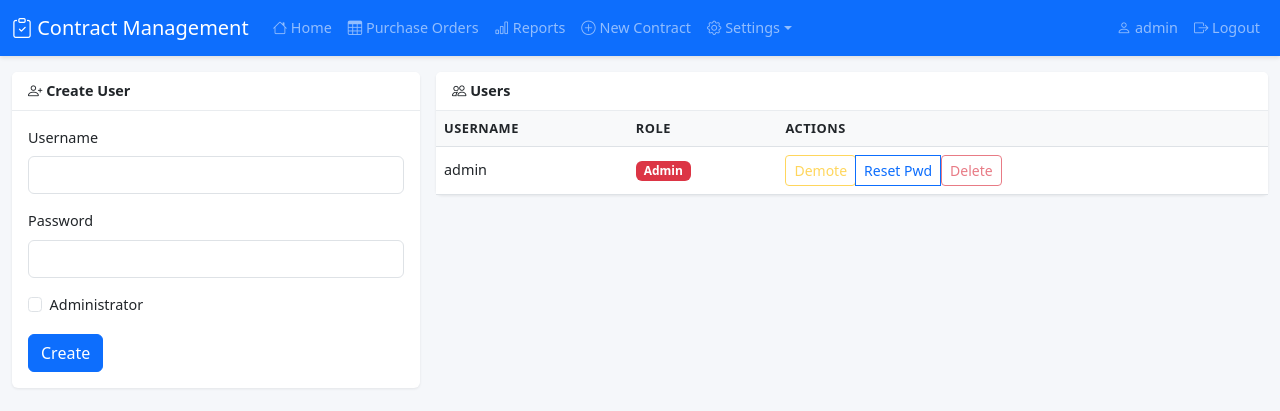
After one commit to oftana72/contract-mgmt, a Flask app: page /settings/users in a window 1280 px wide. The commit adds this page. Shown: the top 411 px of the page. Run offline with Flask 3, Linux system fonts and the light colour scheme; a user stored in the database is signed in; some libraries are stand-ins or nearby versions.

Commit message:
Add user management: create/edit/delete users for admin

```diff
--- a/app.py
+++ b/app.py
@@ -676,6 +676,83 @@ def po_statuses_delete(id):
     flash('Deleted', 'success')
     return redirect(url_for('po_statuses'))
 
+@app.route('/settings/users')
+@login_required
+def users_list():
+    if not current_user.is_admin:
+        flash('Admin access required', 'danger')
+        return redirect(url_for('index'))
+    users = User.query.order_by(User.username).all()
+    return render_template('users.html', users=users)
+
+@app.route('/settings/users/create', methods=['POST'])
+@login_required
+def user_create():
+    if not current_user.is_admin:
+        flash('Admin access required', 'danger')
+        return redirect(url_for('index'))
+    username = request.form.get('username', '').strip()
+    password = request.form.get('password', '').strip()
+    is_admin = 1 if request.form.get('is_admin') else 0
+    if not username or not password:
+        flash('Username and password required', 'danger')
+        return redirect(url_for('users_list'))
+    if User.query.filter_by(username=username).first():
+        flash('Username already exists', 'warning')
+        return redirect(url_for('users_list'))
+    user = User(username=username, is_admin=is_admin)
+    user.set_password(password)
+    db.session.add(user)
+    db.session.commit()
+    flash('User created', 'success')
+    return redirect(url_for('users_list'))
+
+@app.route('/settings/users/<int:id>/toggle-admin', methods=['POST'])
+@login_required
+def user_toggle_admin(id):
+    if not current_user.is_admin:
+        flash('Admin access required', 'danger')
+        return redirect(url_for('index'))
+    user = User.query.get_or_404(id)
+    if user.id == current_user.id:
+        flash('Cannot change your own admin status', 'warning')
+        return redirect(url_for('users_list'))
+    user.is_admin = 0 if user.is_admin else 1
+    db.session.commit()
+    flash('Updated', 'success')
+    return redirect(url_for('users_list'))
+
+@app.route('/settings/users/<int:id>/reset-password', methods=['POST'])
+@login_required
+def user_reset_password(id):
+    if not current_user.is_admin:
+        flash('Admin access required', 'danger')
+        return redirect(url_for('index'))
+    user = User.query.get_or_404(id)
+    password = request.form.get('password', '').strip()
+    if not password:
+        flash('Password required', 'danger')
+        return redirect(url_for('users_list'))
+    user.set_password(password)
+    db.session.commit()
+    flash('Password reset', 'success')
+    return redirect(url_for('users_list'))
+
+@app.route('/settings/users/<int:id>/delete', methods=['POST'])
+@login_required
+def user_delete(id):
+    if not current_user.is_admin:
+        flash('Admin access required', 'danger')
+        return redirect(url_for('index'))
+    user = User.query.get_or_404(id)
+    if user.id == current_user.id:
+        flash('Cannot delete yourself', 'warning')
+        return redirect(url_for('users_list'))
+    db.session.delete(user)
+    db.session.commit()
+    flash('User deleted', 'success')
+    return redirect(url_for('users_list'))
+
 @app.route('/import', methods=['GET', 'POST'])
 def import_route():
     if request.method == 'POST':
--- a/templates/base.html
+++ b/templates/base.html
@@ -31,6 +31,8 @@
                             <li><a class="dropdown-item" href="{{ url_for('bi_officers') }}">BI Officers</a></li>
                             <li><a class="dropdown-item" href="{{ url_for('shipment_officers') }}">Shipment Officers</a></li>
                             <li><a class="dropdown-item" href="{{ url_for('po_statuses') }}">PO Statuses</a></li>
+                            {% if current_user.is_admin %}<li><hr class="dropdown-divider"></li>
+                            <li><a class="dropdown-item" href="{{ url_for('users_list') }}"><i class="bi bi-people"></i> Users</a></li>{% endif %}
                         </ul>
                     </li>
                     {% endif %}
--- /dev/null
+++ b/templates/users.html
@@ -0,0 +1,95 @@
+{% extends "base.html" %}
+{% block title %}User Management{% endblock %}
+{% block content %}
+<div class="row g-3">
+    <div class="col-md-4">
+        <div class="card">
+            <div class="card-header"><i class="bi bi-person-plus"></i> Create User</div>
+            <div class="card-body">
+                <form method="POST" action="{{ url_for('user_create') }}">
+                    <div class="mb-3">
+                        <label class="form-label">Username</label>
+                        <input type="text" name="username" class="form-control" required>
+                    </div>
+                    <div class="mb-3">
+                        <label class="form-label">Password</label>
+                        <input type="text" name="password" class="form-control" required>
+                    </div>
+                    <div class="mb-3 form-check">
+                        <input type="checkbox" name="is_admin" class="form-check-input" id="isAdmin">
+                        <label class="form-check-label" for="isAdmin">Administrator</label>
+                    </div>
+                    <button type="submit" class="btn btn-primary">Create</button>
+                </form>
+            </div>
+        </div>
+    </div>
+    <div class="col-md-8">
+        <div class="card">
+            <div class="card-header"><i class="bi bi-people"></i> Users</div>
+            <div class="card-body p-0">
+                <div class="table-responsive">
+                    <table class="table mb-0">
+                        <thead>
+                            <tr>
+                                <th>Username</th>
+                                <th>Role</th>
+                                <th>Actions</th>
+                            </tr>
+                        </thead>
+                        <tbody>
+                            {% for u in users %}
+                            <tr>
+                                <td>{{ u.username }}</td>
+                                <td>
+                                    {% if u.is_admin %}
+                                        <span class="badge bg-danger">Admin</span>
+                                    {% else %}
+                                        <span class="badge bg-secondary">User</span>
+                                    {% endif %}
+                                </td>
+                                <td>
+                                    <div class="btn-group btn-group-sm">
+                                        <form method="POST" action="{{ url_for('user_toggle_admin', id=u.id) }}" style="display:inline">
+                                            <button type="submit" class="btn btn-outline-warning btn-sm"
+                                                {% if u.id == current_user.id %}disabled{% endif %}>
+                                                {% if u.is_admin %}Demote{% else %}Make Admin{% endif %}
+                                            </button>
+                                        </form>
+                                        <button type="button" class="btn btn-outline-primary btn-sm" data-bs-toggle="modal" data-bs-target="#resetPwd{{ u.id }}">Reset Pwd</button>
+                                        <form method="POST" action="{{ url_for('user_delete', id=u.id) }}" style="display:inline"
+                                            onsubmit="return confirm('Delete user {{ u.username }}?')">
+                                            <button type="submit" class="btn btn-outline-danger btn-sm"
+                                                {% if u.id == current_user.id %}disabled{% endif %}>Delete</button>
+                                        </form>
+                                    </div>
+                                    <!-- Reset Password Modal -->
+                                    <div class="modal fade" id="resetPwd{{ u.id }}" tabindex="-1">
+                                        <div class="modal-dialog modal-sm">
+                                            <div class="modal-content">
+                                                <form method="POST" action="{{ url_for('user_reset_password', id=u.id) }}">
+                                                    <div class="modal-header">
+                                                        <h6 class="modal-title">Reset Password - {{ u.username }}</h6>
+                                                        <button type="button" class="btn-close" data-bs-dismiss="modal"></button>
+                                                    </div>
+                                                    <div class="modal-body">
+                                                        <input type="text" name="password" class="form-control" placeholder="New password" required>
+                                                    </div>
+                                                    <div class="modal-footer">
+                                                        <button type="submit" class="btn btn-primary btn-sm">Save</button>
+                                                    </div>
+                                                </form>
+                                            </div>
+                                        </div>
+                                    </div>
+                                </td>
+                            </tr>
+                            {% endfor %}
+                        </tbody>
+                    </table>
+                </div>
+            </div>
+        </div>
+    </div>
+</div>
+{% endblock %}
```
